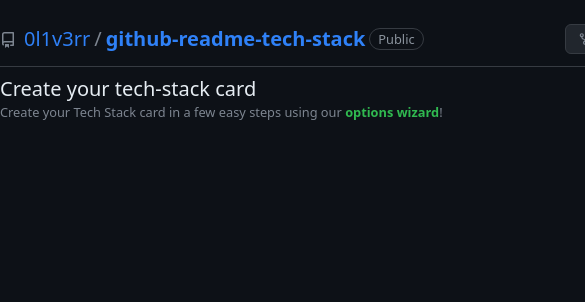
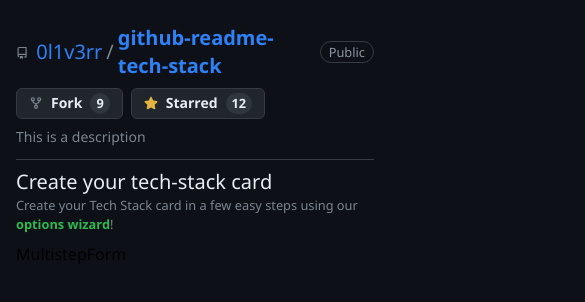
Before and after one commit to 0l1v3rr/github-readme-tech-stack, a React (Vite) app in the folder client/: page / in a window 390 px wide. Shown: the top 302 px of the page, 585 px wide, since content can reach past the window. Built offline with nearby package versions, Linux system fonts and the light colour scheme; no server answers.

Commit message:
client(Main.tsx): made the component responsive

```diff
--- a/client/src/App.tsx
+++ b/client/src/App.tsx
@@ -1,3 +1,4 @@
+import MultistepForm from "./components/form/MultistepForm";
 import Header from "./components/layout/Header";
 import Main from "./components/layout/Main";
 
@@ -5,6 +6,7 @@ const App = () => {
   return (
     <Main>
       <Header />
+      <MultistepForm />
     </Main>
   );
 };
--- /dev/null
+++ b/client/src/components/form/MultistepForm.tsx
@@ -0,0 +1,7 @@
+import React from "react";
+
+const MultistepForm = () => {
+  return <div>MultistepForm</div>;
+};
+
+export default MultistepForm;
--- a/client/src/components/layout/Main.tsx
+++ b/client/src/components/layout/Main.tsx
@@ -2,7 +2,7 @@ import { ReactElement } from "react";
 import { twMerge } from "tailwind-merge";
 
 type Props = {
-  children: ReactElement;
+  children: ReactElement | ReactElement[];
   className?: string;
 };
 
@@ -10,7 +10,7 @@ const Main = ({ children, className }: Props) => {
   return (
     <main
       className={twMerge(
-        "mx-auto flex min-h-screen w-[48rem] flex-col gap-2 bg-gh-bg py-6",
+        "mx-auto flex min-h-screen w-full flex-col gap-2 bg-gh-bg px-4 py-6 lg:w-[48rem]",
         className
       )}
     >
--- a/client/src/components/ui/Button.tsx
+++ b/client/src/components/ui/Button.tsx
@@ -59,7 +59,7 @@ const Button: FC<ButtonProps> = ({
   return (
     <button
       className={cn(
-        buttonVariants({ variant, size, fontWeight, className, width })
+        buttonVariants({ variant, size, fontWeight, width, className })
       )}
       type={type}
       aria-label={label}
--- a/client/src/components/ui/RepositoryLink.tsx
+++ b/client/src/components/ui/RepositoryLink.tsx
@@ -13,9 +13,9 @@ type Props = {
 
 const RepositoryLink = ({ user, repository, isPublic }: Props) => {
   const [githubStats, setGithubStats] = useState<GithubResponse>({
-    forks_count: 0,
-    stargazers_count: 0,
-    description: "",
+    forks_count: 9,
+    stargazers_count: 12,
+    description: "This is a description",
   });
 
   useEffect(() => {
@@ -26,7 +26,7 @@ const RepositoryLink = ({ user, repository, isPublic }: Props) => {
 
   return (
     <div>
-      <div className="flex items-center justify-between gap-2">
+      <div className="flex flex-col items-start justify-between gap-2 md:flex-row md:items-center">
         <div className="flex items-center gap-1 text-xl">
           <svg
             aria-hidden="true"
@@ -84,7 +84,7 @@ const RepositoryLink = ({ user, repository, isPublic }: Props) => {
         </div>
       </div>
 
-      <div className="text-justify text-sm text-gh-text-secondary">
+      <div className="mt-2 text-justify text-sm text-gh-text-secondary md:mt-0">
         {githubStats.description}
       </div>
     </div>
--- a/client/src/index.css
+++ b/client/src/index.css
@@ -17,6 +17,6 @@
   }
 
   body {
-    @apply bg-gh-bg;
+    @apply bg-gh-bg font-segoe;
   }
 }
--- a/client/tailwind.config.js
+++ b/client/tailwind.config.js
@@ -28,6 +28,9 @@ export default {
         "gh-yellow": "#e3b341",
         "gh-lime": "#30b950",
       },
+      fontFamily: {
+        segoe: ["Segoe UI", "Tahoma", "Geneva", "Verdana", "sans-serif"],
+      },
     },
   },
   plugins: [],
```
